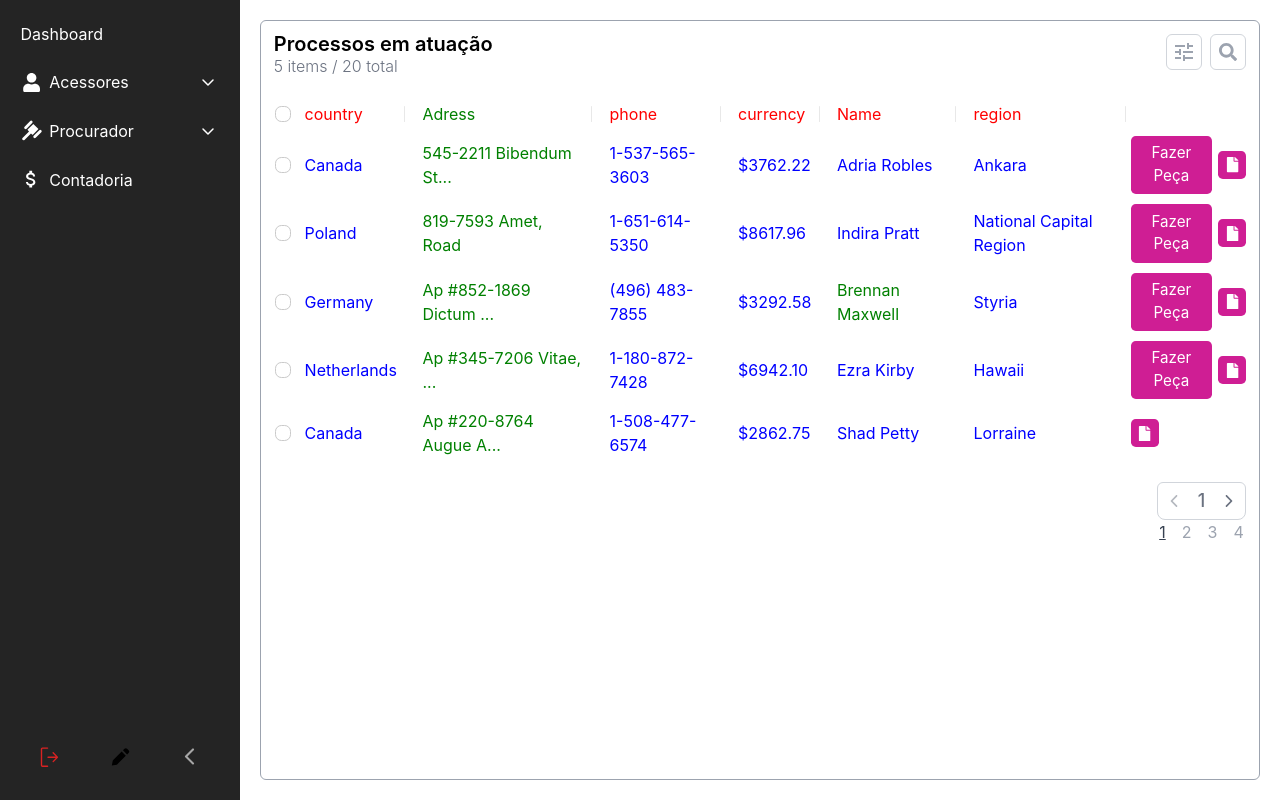
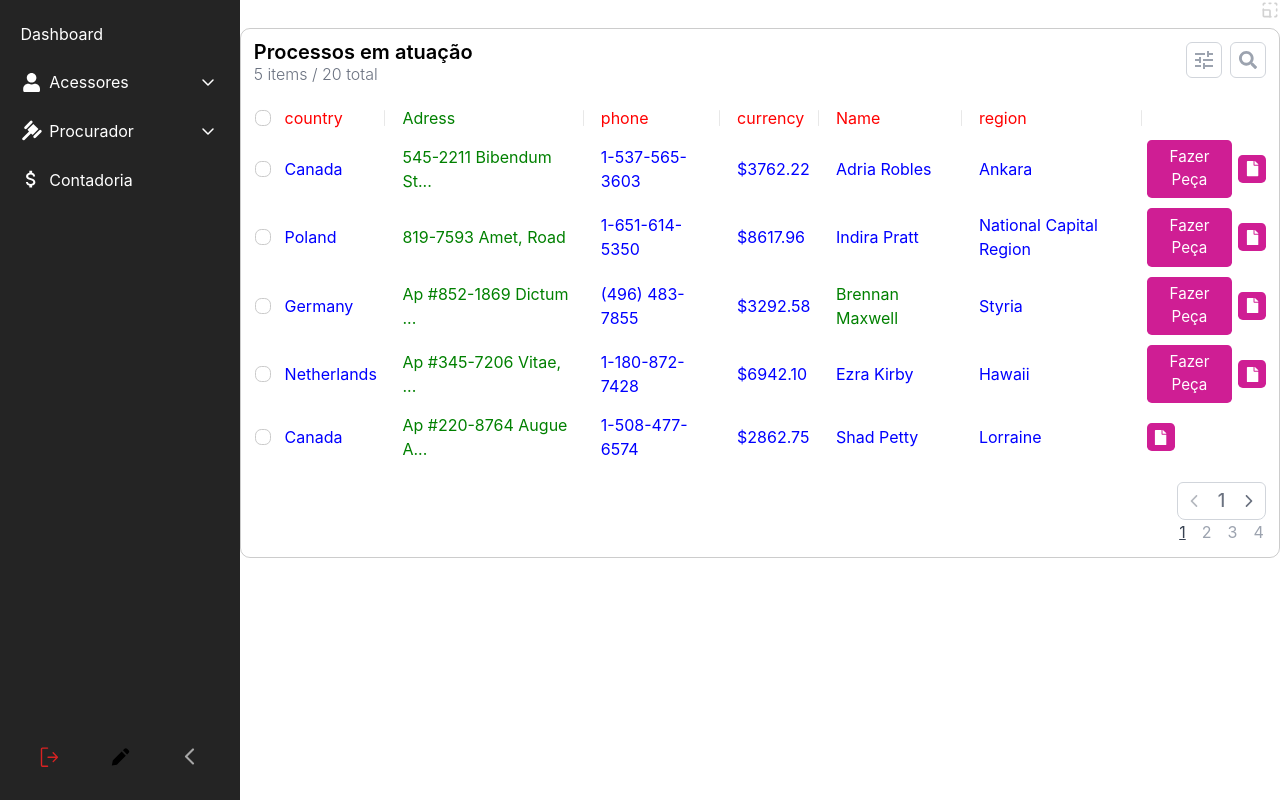
Before and after one commit to AthosMatos/athosws-react-components, a React (Create React App) app: page /test in a window 1280 px wide. Built offline with nearby package versions, Linux system fonts and the light colour scheme; a web font is replaced by a local one.

Commit message:
table fixed col fix

```diff
--- a/src/App.tsx
+++ b/src/App.tsx
@@ -7,13 +7,10 @@ import "./App.css";
 import { GroupI } from "./Module/ATHOSCard";
 import { ATHOSSideMenu } from "./Module/ATHOSSideMenu";
 import { ASMOptionI } from "./Module/ATHOSSideMenu/interfaces";
-import { ATHOSTooltip } from "./Module/ATHOSTooltip";
 import { ATHOSColors } from "./Module/colors/colors";
 
 import { tdata } from "./data-CC71BNrg8tmzETG2KjpiS";
-import { ATHOSButton, ATHOSDropDown, ATHOSDynamicTable } from "./module-index";
-import Categorias_Modal from "./tt";
-import TestComponent from "./TestComponent";
+import { ATHOSButton, ATHOSDynamicTable } from "./module-index";
 const Container = styled.div`
   display: flex;
   gap: 2rem;
@@ -125,8 +122,8 @@ const TestPage = () => {
     >
       {/*  <Categorias_Modal /> */}
       <ATHOSDynamicTable
-        // resizeable
-        className="border border-gray-400 m-5 rounded-md w-full"
+        resizeable
+        className=" rounded-md w-full h-3/4"
         persistPrimaryColumn={{
           backgroundColor: ATHOSColors.white.eggshell,
         }}
--- a/src/Module/ATHOSDynamicTable/Sections/ADTFuncs/index.tsx
+++ b/src/Module/ATHOSDynamicTable/Sections/ADTFuncs/index.tsx
@@ -1,8 +1,8 @@
-import { FaCog, FaSearch } from "react-icons/fa";
+import { AnimatePresence, motion } from "framer-motion";
+import { memo, useState } from "react";
+import { FaSearch } from "react-icons/fa";
+import { MdTune } from "react-icons/md";
 import { useADTContext } from "../../context";
-import { MdTune } from "react-icons/md";
-import { memo, useState } from "react";
-import { AnimatePresence, motion } from "framer-motion";
 const FuncWrapper = ({
   children,
   onClick,
@@ -31,7 +31,7 @@ const ADTFuncs = () => {
     setOpenSearch(!openSearch);
   };
   return (
-    <div className="flex justify-between">
+    <div className="flex mb-4 justify-between sticky left-0 top-0 bg-white z-40">
       <div className="flex flex-col gap-0">
         <h1 className="text-xl font-semibold leading-5">{props.tableName}</h1>
         <p className="text-md text-gray-500 font-light">
--- a/src/Module/ATHOSDynamicTable/Sections/ADTNav/index.tsx
+++ b/src/Module/ATHOSDynamicTable/Sections/ADTNav/index.tsx
@@ -1,6 +1,5 @@
-import { FaCaretLeft, FaCaretRight } from "react-icons/fa";
+import { IoIosArrowBack, IoIosArrowForward } from "react-icons/io";
 import { useADTContext } from "../../context";
-import { IoIosArrowBack, IoIosArrowForward } from "react-icons/io";
 
 interface NavButtonProps {
   onClick: () => void;
@@ -26,8 +25,9 @@ const ADTNav = () => {
     pageState: { movePage, page, canGoBack, canGoForward, totalPages },
   } = useADTContext();
   return (
-    <div className="flex self-end flex-col items-center">
-      <div className="flex gap-2 text-lg text-gray-500 rounded-lg select-none border border-gray-300 rounded-t-md items-center">
+    <div className="flex mt-4 w-full justify-end sticky bottom-0 left-0 self-end">
+      <div className="flex flex-col items-center ">
+        <div className="overflow-hidden bg-white flex gap-2 text-lg text-gray-500 rounded-lg select-none border border-gray-300 rounded-t-md items-center">
           <NavButton disabled={!canGoBack} onClick={() => movePage("prev")}>
             <IoIosArrowBack />
           </NavButton>
@@ -52,6 +52,7 @@ const ADTNav = () => {
             ))}
         </div>
       </div>
+    </div>
   );
 };
 
--- a/src/Module/ATHOSDynamicTable/Table/Tables.tsx
+++ b/src/Module/ATHOSDynamicTable/Table/Tables.tsx
@@ -1,7 +1,6 @@
-import { AnimatePresence } from "framer-motion";
-import { useEffect } from "react";
+import { motion } from "framer-motion";
 import { useSelector } from "react-redux";
-import { PersistantTable, Table } from ".";
+import { Table } from ".";
 import { useADTContext } from "../context";
 import { ADTState } from "../redux/store";
 
@@ -12,31 +11,25 @@ const Tables = ({
   tableWrapperId: string;
   shouldRenderPersistantTable: boolean;
 }) => {
-  const { rowHeight } = useADTContext();
   const selectedModel = useSelector((state: ADTState) => state.ADTPropsReducer);
-
-  useEffect(() => {
-    console.log("selectedModel", selectedModel);
-  }, [selectedModel]);
+  const {
+    pageState: { moving },
+  } = useADTContext();
 
   return (
-    <div
+    <motion.div
+      animate={{ opacity: moving ? 0 : 1 }}
       //style={autoLockHeight ? { height: rowHeight } : undefined}
-      className={`
-
-                ${
-                  shouldRenderPersistantTable &&
-                  "static overflow-x-auto overflow-y-hidden w-full"
-                }`}
+      className={
+        //overflow-x-auto overflow-y-hidden
+        `
+                justify-self-start
+                ${shouldRenderPersistantTable && "static w-full"}`
+      }
       id={tableWrapperId}
     >
-      <AnimatePresence>
-        {shouldRenderPersistantTable && (
-          <PersistantTable tableWrapperId={tableWrapperId} />
-        )}
-      </AnimatePresence>
       <Table />
-    </div>
+    </motion.div>
   );
 };
 
--- a/src/Module/ATHOSDynamicTable/Table/index.tsx
+++ b/src/Module/ATHOSDynamicTable/Table/index.tsx
@@ -1,19 +1,12 @@
-import { useEffect } from "react";
+import { memo, useEffect } from "react";
 import { useADTContext } from "../context";
 import ADTCells from "../Sections/ADTCells";
 import ADTColumns from "../Sections/ADTColumns";
 import { ADTBody, ADTHeader, ADTTable } from "../styled";
-import { AnimatePresence } from "framer-motion";
 
-export const Table = () => {
-  const {
-    tableRef,
-    pageState: { moving },
-    props: { autoLockHeight },
-  } = useADTContext();
-
+export const Table = memo(() => {
   return (
-    <ADTTable ref={tableRef} animate={{ opacity: moving ? 0 : 1 }}>
+    <ADTTable>
       <ADTHeader>
         <ADTColumns />
       </ADTHeader>
@@ -22,7 +15,7 @@ export const Table = () => {
       </ADTBody>
     </ADTTable>
   );
-};
+});
 
 interface PersistantTableProps {
   tableWrapperId?: string;
--- a/src/Module/ATHOSDynamicTable/index.tsx
+++ b/src/Module/ATHOSDynamicTable/index.tsx
@@ -1,3 +1,4 @@
+import { AnimatePresence } from "framer-motion";
 import { useEffect, useState } from "react";
 import { Provider } from "react-redux";
 import { ATHOSResizableDiv } from "../ATHOSResizableDiv";
@@ -8,6 +9,7 @@ import { ADTStore } from "./redux/store";
 import ADTFuncs from "./Sections/ADTFuncs";
 import ADTNav from "./Sections/ADTNav";
 import { ADTTableWrapper } from "./styled";
+import { PersistantTable } from "./Table";
 import Tables from "./Table/Tables";
 
 function hasScroll(element: HTMLElement) {
@@ -59,12 +61,20 @@ export function ATHOSDynamicTable<T>(props: DynamicTableProps<T>) {
         <ADTProvider props={props}>
           <ADTSelectedRowsToast />
           <ADTTableWrapper
-            resizable={props.resizeable}
+            resizable={!!props.resizeable}
             style={stly ? props.style : undefined}
-            className={`gap-5 flex flex-col ${props.className}`}
+            className={`justify-between flex flex-col  ${
+              !props.resizeable && props.className
+            }`}
           >
             <ADTFuncs />
-
+            <div className="sticky left-0 z-30">
+              {shouldRenderPersistantTable && (
+                <AnimatePresence>
+                  <PersistantTable tableWrapperId={tableWrapperId} />
+                </AnimatePresence>
+              )}
+            </div>
             <Tables
               shouldRenderPersistantTable={shouldRenderPersistantTable}
               tableWrapperId={tableWrapperId}
@@ -83,6 +93,7 @@ export function ATHOSDynamicTable<T>(props: DynamicTableProps<T>) {
         saveInLocalStorage={tableId}
         withToogle
         style={props.style}
+        className={`${props.className}`}
       >
         {Comp()}
       </ATHOSResizableDiv>
--- a/src/Module/ATHOSDynamicTable/interfaces.ts
+++ b/src/Module/ATHOSDynamicTable/interfaces.ts
@@ -68,11 +68,15 @@ export type TableStyle<T> = {
   };
 };
 
+type ResizableConfig = {
+  autoBorder?: boolean;
+};
+
 export type DynamicTableProps<T> = {
   className?: string;
   tableName: string;
   data: T[];
-  resizeable?: boolean;
+  resizeable?: boolean | ResizableConfig;
   tableStyle?: TableStyle<T>;
   colConfig?: ColConfig<T>;
   globalConfig?: GlobalConfig;
--- a/src/Module/ATHOSDynamicTable/styled.ts
+++ b/src/Module/ATHOSDynamicTable/styled.ts
@@ -126,6 +126,7 @@ export const ADTTable = styled(motion.table)<ADTTableProps>`
     border-radius: 10px;
     box-shadow: 0px 0px 10px 0px rgba(0, 0, 0, 0.2);
     width: fit-content;
+
   `}
 `;
 
@@ -137,4 +138,10 @@ export const ADTTableWrapper = styled.div<{ resizable?: boolean }>`
   padding: 0.8rem;
   position: relative;
   overflow: hidden;
+  ${(props) =>
+    props.resizable &&
+    `
+    width: 100%;
+    overflow:auto
+  `}
 `;
--- a/src/Module/ATHOSResizableDiv/index.tsx
+++ b/src/Module/ATHOSResizableDiv/index.tsx
@@ -16,6 +16,7 @@ export const ATHOSResizableDiv = (props: ResizableDivProps) => {
     <RDWrapper
       matchChildSize={props.matchChildSize || props.disabled}
       style={props.style}
+      className={props.className}
     >
       {props.children}
     </RDWrapper>
@@ -28,9 +29,14 @@ export const ATHOSResizableDiv = (props: ResizableDivProps) => {
         width={Width}
         height={Height}
         id={divName}
+        className={props.outerClassName}
         style={props.OuterContainerStyle}
       >
-        <RDWrapper matchChildSize={props.matchChildSize} style={props.style}>
+        <RDWrapper
+          matchChildSize={props.matchChildSize}
+          className={props.className}
+          style={props.style}
+        >
           {props.children}
         </RDWrapper>
 
--- a/src/Module/ATHOSResizableDiv/interfaces.ts
+++ b/src/Module/ATHOSResizableDiv/interfaces.ts
@@ -13,4 +13,6 @@ export interface ResizableDivProps {
   withToogle?: boolean;
   matchChildSize?: boolean;
   disabled?: boolean;
+  className?: string;
+  outerClassName?: string;
 }
```
Lines whose indentation alone changed are shown as unchanged.
